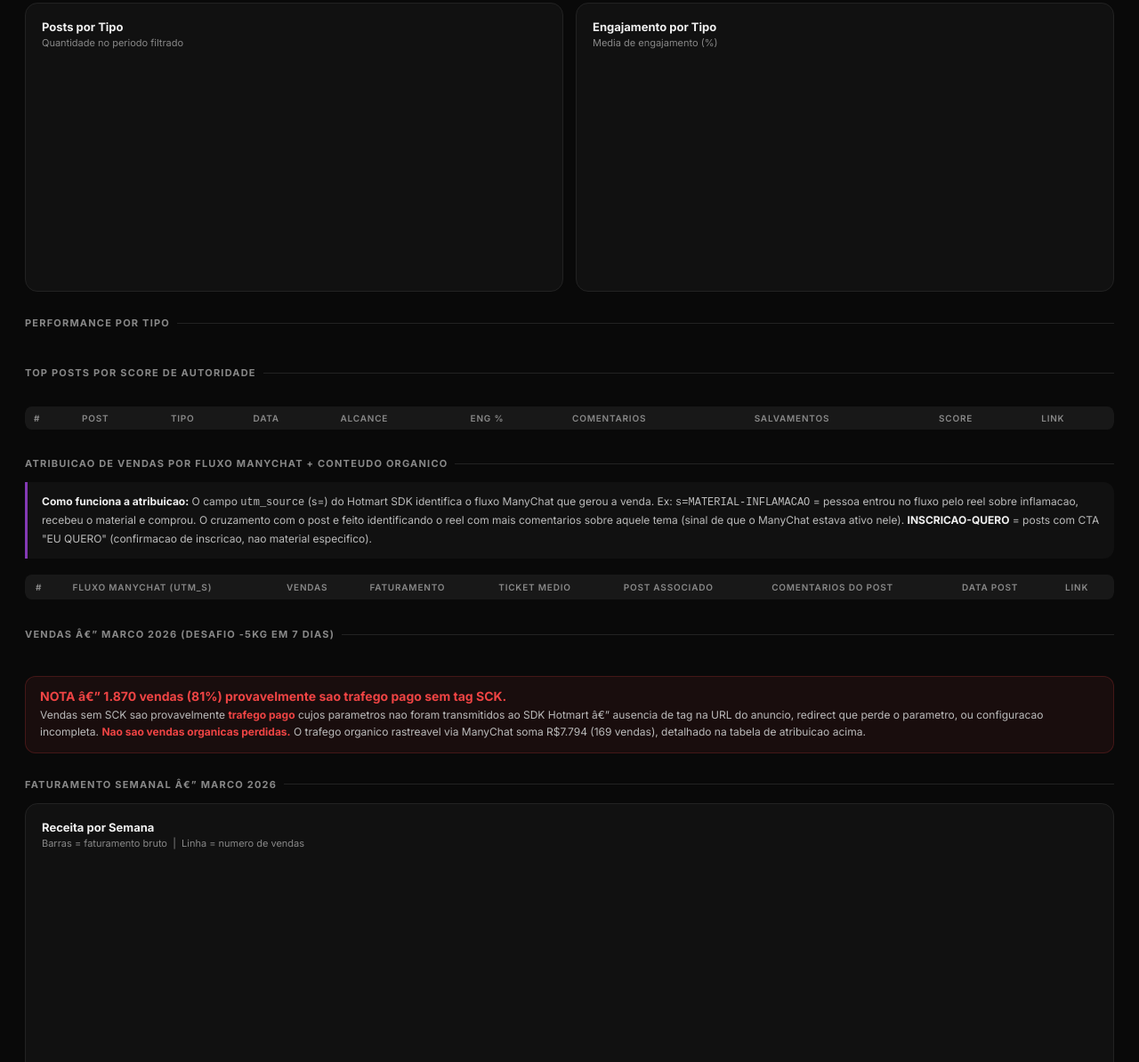
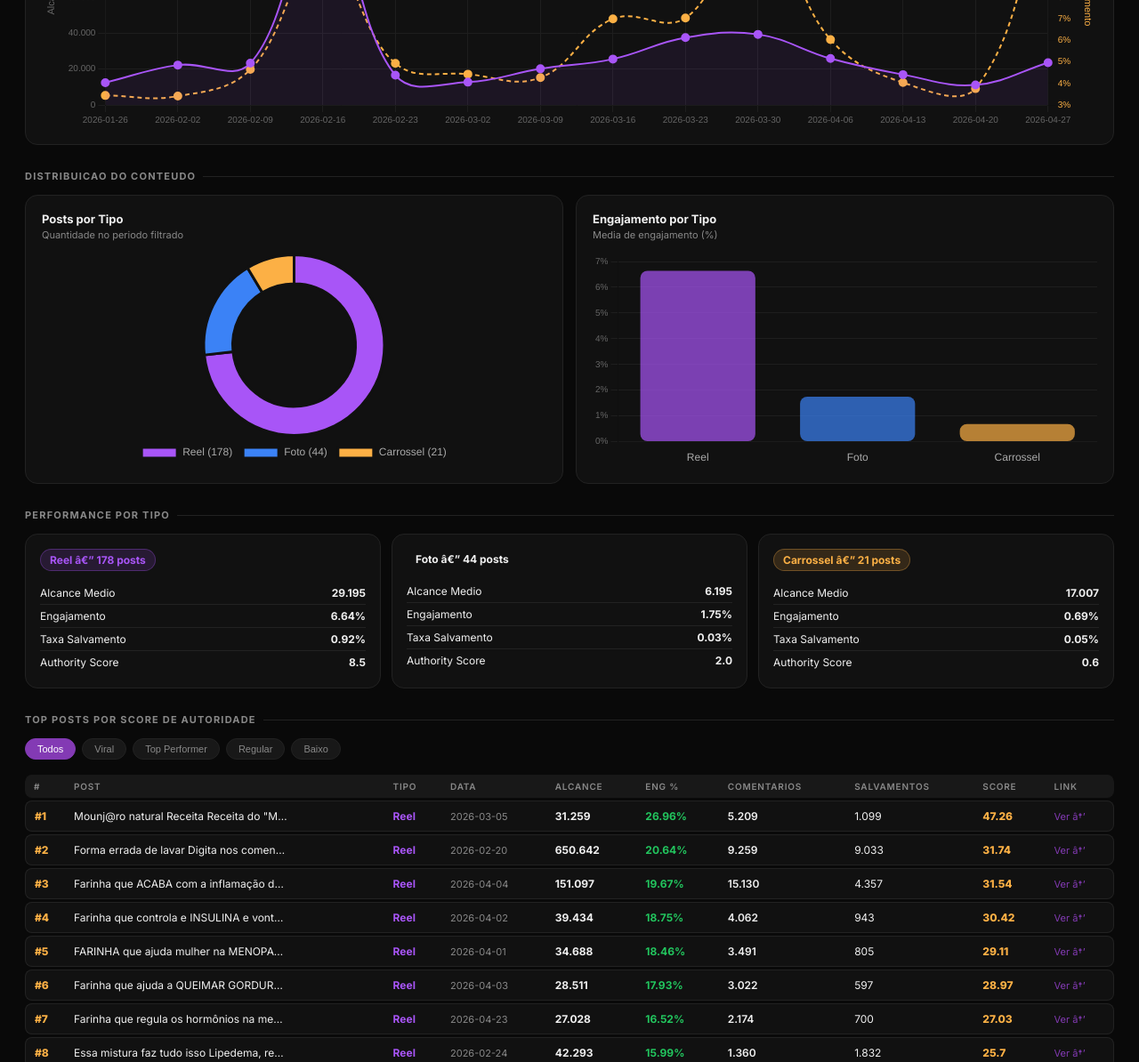
Before and after one commit to gpiresdesigner-pixel/dashcarol, a plain HTML site: page index.html in a window 1280 px wide. Shown: the part 709-1903 px from the top of the page at 89% size. Drawn offline with nearby package versions, Linux system fonts and the light colour scheme.

Commit message:
Fix JS syntax: corrige 22 links markdown corrompidos no codigo JS
Co-Authored-By: Claude Sonnet 4.6 <noreply@anthropic.com>

```diff
--- a/index.html
+++ b/index.html
@@ -269,7 +269,7 @@ function resetFilter(){
 
 function filteredPosts(){
   return RAW.posts.filter(function(p){
-    var d = parseDate([p.date](http://p.date));
+    var d = parseDate(p.date);
     return d && d >= filterStart && d <= filterEnd;
   });
 }
@@ -301,7 +301,7 @@ function renderAll(){
   var totalReach = posts.reduce(function(s,p){ return s+p.reach; }, 0);
   var avgReach = totalReach / n;
   var avgEng = posts.reduce(function(s,p){ return s+p.engagement_rate; }, 0) / n;
-  var avgSave = posts.reduce(function(s,p){ return s+[p.save](http://p.save)_rate; }, 0) / n;
+  var avgSave = posts.reduce(function(s,p){ return s+p.save_rate; }, 0) / n;
   var avgAuth = posts.reduce(function(s,p){ return s+p.authority_score; }, 0) / n;
   var totalViews = posts.reduce(function(s,p){ return s+p.views; }, 0);
   var totalSaves = posts.reduce(function(s,p){ return s+p.saves; }, 0);
@@ -321,14 +321,14 @@ function renderAll(){
     {label:'Novos Seguidores', value: fmtNum(totalFollows), sub:'total', cls:'up'},
   ];
   var kg = document.getElementById('kpi-grid');
-  kg.innerHTML = [kpis.map](http://kpis.map)(function(k){
+  kg.innerHTML = kpis.map(function(k){
     return '<div class="kpi"><div class="kpi-label">'+k.label+'</div><div class="kpi-value">'+k.value+'</div><div class="kpi-sub '+k.cls+'">'+k.sub+'</div></div>';
   }).join('');
 
   // Timeline
   var weekMap = {};
   posts.forEach(function(p){
-    var d = new Date([p.date](http://p.date) + 'T00:00:00');
+    var d = new Date(p.date + 'T00:00:00');
     var mon = new Date(d); mon.setDate(d.getDate() - d.getDay() + 1);
     var wk = mon.toISOString().substring(0,10);
     if(!weekMap[wk]) weekMap[wk] = {reach:[],eng:[]};
@@ -336,8 +336,8 @@ function renderAll(){
     weekMap[wk].eng.push(p.engagement_rate);
   });
   var weeks = Object.keys(weekMap).sort();
-  var wReach = [weeks.map](http://weeks.map)(function(w){ return Math.round(weekMap[w].reach.reduce(function(a,b){return a+b},0)/weekMap[w].reach.length); });
-  var wEng = [weeks.map](http://weeks.map)(function(w){ return parseFloat((weekMap[w].eng.reduce(function(a,b){return a+b},0)/weekMap[w].eng.length).toFixed(2)); });
+  var wReach = weeks.map(function(w){ return Math.round(weekMap[w].reach.reduce(function(a,b){return a+b},0)/weekMap[w].reach.length); });
+  var wEng = weeks.map(function(w){ return parseFloat((weekMap[w].eng.reduce(function(a,b){return a+b},0)/weekMap[w].eng.length).toFixed(2)); });
 
   destroyChart('timelineChart');
   var tlCtx = document.getElementById('timelineChart').getContext('2d');
@@ -370,7 +370,7 @@ function renderAll(){
       typeCounts[t]++;
       typeReach[t].push(p.reach);
       typeEng[t].push(p.engagement_rate);
-      typeSave[t].push([p.save](http://p.save)_rate);
+      typeSave[t].push(p.save_rate);
       typeAuth[t].push(p.authority_score);
       typeComm[t].push(p.comments);
     }
@@ -381,8 +381,8 @@ function renderAll(){
   var tdCtx = document.getElementById('typeDonut').getContext('2d');
   chartInstances['typeDonut'] = new Chart(tdCtx, {
     type:'doughnut',
-    data:{labels:['Reel ('+typeCounts.reel+')','Foto ('+[typeCounts.photo](http://typeCounts.photo)+')','Carrossel ('+typeCounts.carousel+')'],
-      datasets:[{data:[typeCounts.reel,[typeCounts.photo](http://typeCounts.photo),typeCounts.carousel],backgroundColor:['#a855f7','#3b82f6','#fcb045'],borderColor:'#111',borderWidth:3,hoverOffset:8}]},
+    data:{labels:['Reel ('+typeCounts.reel+')','Foto ('+typeCounts.photo+')','Carrossel ('+typeCounts.carousel+')'],
+      datasets:[{data:[typeCounts.reel,typeCounts.photo,typeCounts.carousel],backgroundColor:['#a855f7','#3b82f6','#fcb045'],borderColor:'#111',borderWidth:3,hoverOffset:8}]},
     options:{responsive:true,maintainAspectRatio:false,cutout:'68%',
       plugins:{legend:{position:'bottom',labels:{color:'#aaa',font:{size:12},padding:12}},tooltip:{backgroundColor:'#1a1a1a',titleColor:'#fff',bodyColor:'#ccc'}}}
   });
@@ -392,7 +392,7 @@ function renderAll(){
   chartInstances['typeEngBar'] = new Chart(teCtx, {
     type:'bar',
     data:{labels:['Reel','Foto','Carrossel'],
-      datasets:[{data:[avg(typeEng.reel).toFixed(2),avg([typeEng.photo](http://typeEng.photo)).toFixed(2),avg(typeEng.carousel).toFixed(2)],
+      datasets:[{data:[avg(typeEng.reel).toFixed(2),avg(typeEng.photo).toFixed(2),avg(typeEng.carousel).toFixed(2)],
         backgroundColor:['rgba(168,85,247,.7)','rgba(59,130,246,.7)','rgba(252,176,69,.7)'],borderRadius:8,borderSkipped:false}]},
     options:{responsive:true,maintainAspectRatio:false,
       plugins:{legend:{display:false},tooltip:{backgroundColor:'#1a1a1a',bodyColor:'#ccc',callbacks:{label:function(c){return c.raw+'%';}}}},
@@ -416,7 +416,7 @@ function renderAll(){
   }).join('');
 
   // Posts table
-  var authVals = [posts.map](http://posts.map)(function(p){ return p.authority_score; }).sort(function(a,b){return a-b;});
+  var authVals = posts.map(function(p){ return p.authority_score; }).sort(function(a,b){return a-b;});
   var auth80 = authVals[Math.floor(authVals.length*0.8)] || 0;
   var classMap = {'Viral':'tag-viral','Top Performer':'tag-top','Crescimento':'tag-growth','Autoridade':'tag-auth','Regular':'tag-reg','Outlier':'tag-reg','Baixo':'tag-low'};
   var tcolorMap = {reel:'#a855f7',photo:'#3b82f6',carousel:'#fcb045'};
@@ -430,7 +430,7 @@ function renderAll(){
     sorted = sorted.slice(0, 30);
     var tbody = document.getElementById('posts-body');
     if(!sorted.length){ tbody.innerHTML = '<tr><td colspan="10" class="no-data">Nenhum post neste filtro</td></tr>'; return; }
-    tbody.innerHTML = [sorted.map](http://sorted.map)(function(p,i){
+    tbody.innerHTML = sorted.map(function(p,i){
       var cl = classify(p, avgReach, avgEng, auth80);
       var tag = classMap[cl] || 'tag-reg';
       var tc = tcolorMap[p.type] || '#aaa';
@@ -438,7 +438,7 @@ function renderAll(){
       return '<tr><td style="font-weight:800;color:var(--accent3);width:30px">#'+(i+1)+'</td>'
         +'<td><div class="post-desc" title="'+p.description.replace(/"/g,"'")+'">'+p.description+'</div></td>'
         +'<td><span style="color:'+tc+';font-weight:700">'+tlabelMap[p.type]+'</span></td>'
-        +'<td style="color:var(--muted);font-size:11px">'+[p.date](http://p.date)+'</td>'
+        +'<td style="color:var(--muted);font-size:11px">'+p.date+'</td>'
         +'<td style="font-weight:700">'+fmtNum(p.reach)+'</td>'
         +'<td style="color:'+engColor+';font-weight:700">'+p.engagement_rate+'%</td>'
         +'<td style="font-weight:600">'+fmtNum(p.comments)+'</td>'
@@ -467,14 +467,14 @@ function renderAll(){
   renderPosts(currentPostFilter);
 
   // Attribution table
-  var maxComments = Math.max.apply(null, [RAW.attribution.map](http://RAW.attribution.map)(function(a){ return a.content && a.content.comments ? a.content.comments : 0; })) || 1;
+  var maxComments = Math.max.apply(null, RAW.attribution.map(function(a){ return a.content && a.content.comments ? a.content.comments : 0; })) || 1;
   var attrBody = document.getElementById('attr-body');
-  attrBody.innerHTML = [RAW.attribution.map](http://RAW.attribution.map)(function(a, i){
+  attrBody.innerHTML = RAW.attribution.map(function(a, i){
     var c = a.content;
     var desc = c ? c.desc.substring(0,60)+(c.desc.length>60?'...':'') : 'â€”';
     var link = c && c.permalink ? '<a class="post-link" href="'+c.permalink+'" target="_blank">Ver â†’</a>' : 'â€”';
     var commBar = c && c.comments > 0 ? '<div>'+fmtNum(c.comments)+'</div><div class="comment-bar"><div class="comment-fill" style="width:'+Math.round(c.comments/maxComments*100)+'%"></div></div>' : 'â€”';
-    var date = c && [c.date](http://c.date) ? [c.date](http://c.date) : 'â€”';
+    var date = c && c.date ? c.date : 'â€”';
     return '<tr>'
       +'<td style="font-weight:800;color:var(--accent3)">#'+(i+1)+'</td>'
       +'<td><span style="font-weight:600;color:var(--text)">'+a.keyword.toUpperCase()+'</span></td>'
@@ -528,8 +528,8 @@ function renderStatic(){
   var sr = document.getElementById('source-row');
   var srcLabels = {organico_manychat:'Organico ManyChat',organico_bio:'Bio / Link_in_bio',pago_meta:'Pago Meta Ads',organico_quente:'Organico Quente',sem_tracking:'Provavel Trafego Pago (sem tag SCK)'};
   var srcColors = {organico_manychat:'var(--green)',organico_bio:'var(--blue)',pago_meta:'var(--purple)',organico_quente:'var(--accent3)',sem_tracking:'var(--accent2)'};
-  sr.innerHTML = RAW.source_[summary.map](http://summary.map)(function(s){
-    var pct = ((s.revenue / [RAW.summary.total](http://RAW.summary.total)_revenue)*100).toFixed(1);
+  sr.innerHTML = RAW.source_summary.map(function(s){
+    var pct = ((s.revenue / RAW.summary.total_revenue)*100).toFixed(1);
     return '<div class="src-card"><div class="src-type">'+( srcLabels[s.source_type]||s.source_type)+'</div>'
       +'<div class="src-val" style="color:'+(srcColors[s.source_type]||'var(--text)')+'">R$'+Math.round(s.revenue).toLocaleString('pt-BR')+'</div>'
       +'<div class="src-sub">'+s.count+' vendas &bull; '+pct+'% do total</div></div>';
@@ -540,10 +540,10 @@ function renderStatic(){
   var slCtx = document.getElementById('salesChart').getContext('2d');
   chartInstances['salesChart'] = new Chart(slCtx, {
     type:'bar',
-    data:{labels:[ws.map](http://ws.map)(function(w){return String(w.week).substring(0,10);}),
+    data:{labels:ws.map(function(w){return String(w.week).substring(0,10);}),
       datasets:[
-        {label:'Faturamento (R$)',data:[ws.map](http://ws.map)(function(w){return Math.round(w.revenue);}),backgroundColor:'rgba(168,85,247,.6)',borderColor:'#a855f7',borderWidth:1,borderRadius:6,yAxisID:'y'},
-        {label:'Vendas',data:[ws.map](http://ws.map)(function(w){return w.count;}),type:'line',borderColor:'#fcb045',backgroundColor:'transparent',borderWidth:2,pointRadius:4,pointBackgroundColor:'#fcb045',tension:.3,yAxisID:'y2'}
+        {label:'Faturamento (R$)',data:ws.map(function(w){return Math.round(w.revenue);}),backgroundColor:'rgba(168,85,247,.6)',borderColor:'#a855f7',borderWidth:1,borderRadius:6,yAxisID:'y'},
+        {label:'Vendas',data:ws.map(function(w){return w.count;}),type:'line',borderColor:'#fcb045',backgroundColor:'transparent',borderWidth:2,pointRadius:4,pointBackgroundColor:'#fcb045',tension:.3,yAxisID:'y2'}
       ]},
     options:{responsive:true,maintainAspectRatio:false,
       plugins:{legend:{labels:{color:'#aaa',font:{size:12}}},tooltip:{backgroundColor:'#1a1a1a',titleColor:'#fff',bodyColor:'#ccc'}},
```
